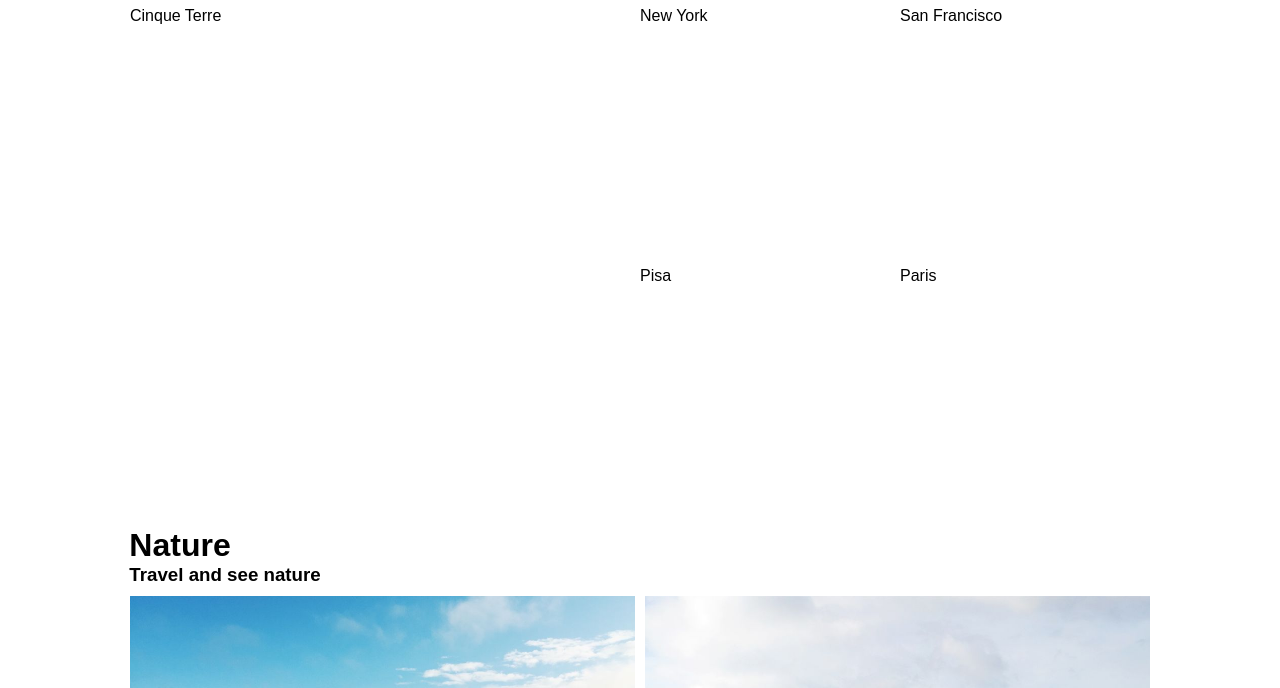
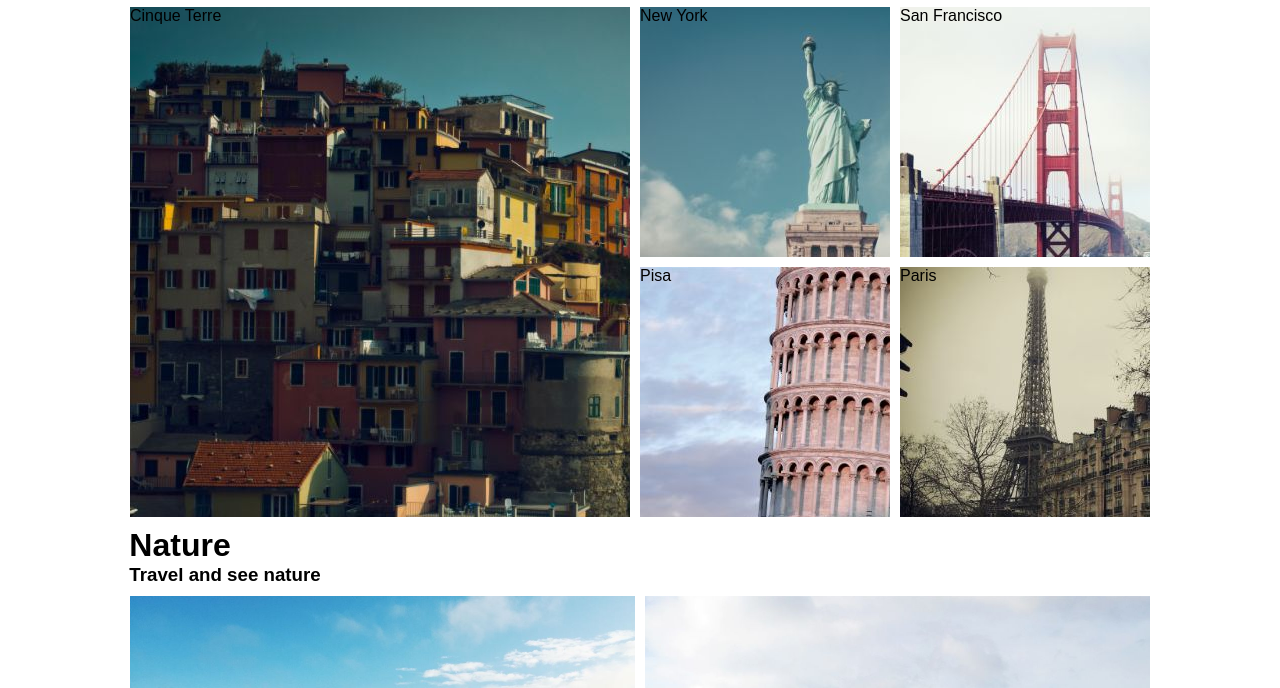
Before and after one commit to LeoSpinosa/Landing_Page, a plain HTML site: page index.html in a window 1280 px wide. Shown: the part 612-1300 px from the top of the page. Drawn offline with Linux system fonts and the light colour scheme; files whose address does not match are found by name.

Commit message:
Update style.css

```diff
--- a/style.css
+++ b/style.css
@@ -42,7 +42,7 @@
 
 .background_main{
     grid-area: main;
-    background: url(/Aulas/assets/london.jpg);
+    background: url(/assets/london.jpg);
     background-repeat: no-repeat;
     background-size: 100% 800px;
     display: flex;
@@ -140,27 +140,27 @@
 
 .cinqueterre{
     grid-area: cinqueterre;
-    background: url(/Aulas/assets/cinqueterre.jpg);
+    background: url(/assets/cinqueterre.jpg);
 }
 
 .newyork{
     grid-area: newyork;
-    background: url(/Aulas/assets/newyork.jpg);
+    background: url(/assets/newyork.jpg);
 }
 
 .sanfrancisco{
     grid-area: sanfrancisco;
-    background: url(/Aulas/assets/sanfran.jpg);
+    background: url(/assets/sanfran.jpg);
 }
 
 .pisa{
     grid-area: pisa;
-    background: url(/Aulas/assets/pisa.jpg);
+    background: url(/assets/pisa.jpg);
 }
 
 .paris{
     grid-area: paris;
-    background: url(/Aulas/assets/paris.jpg);
+    background: url(/assets/paris.jpg);
 }
 
 .nature{
```
